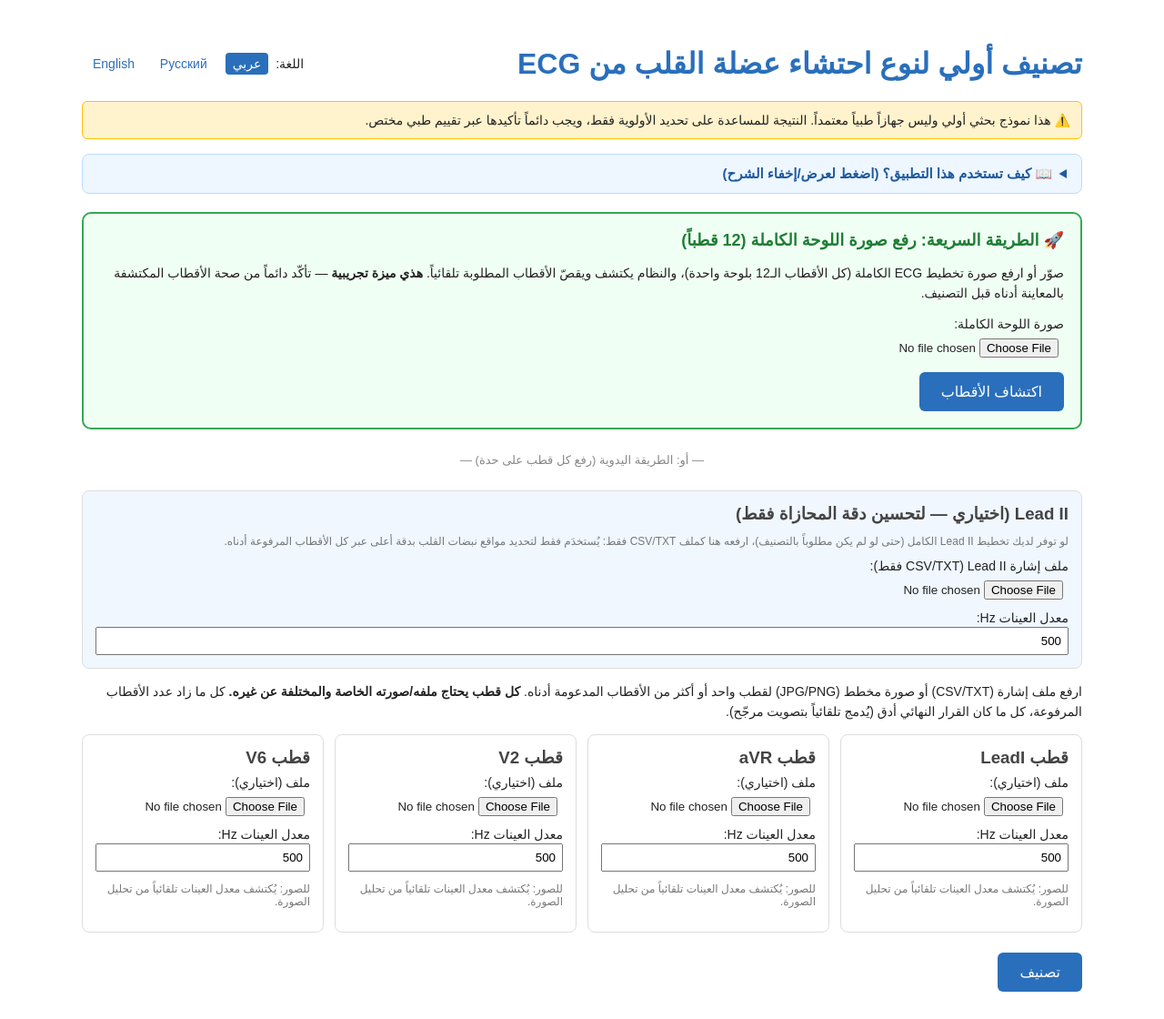
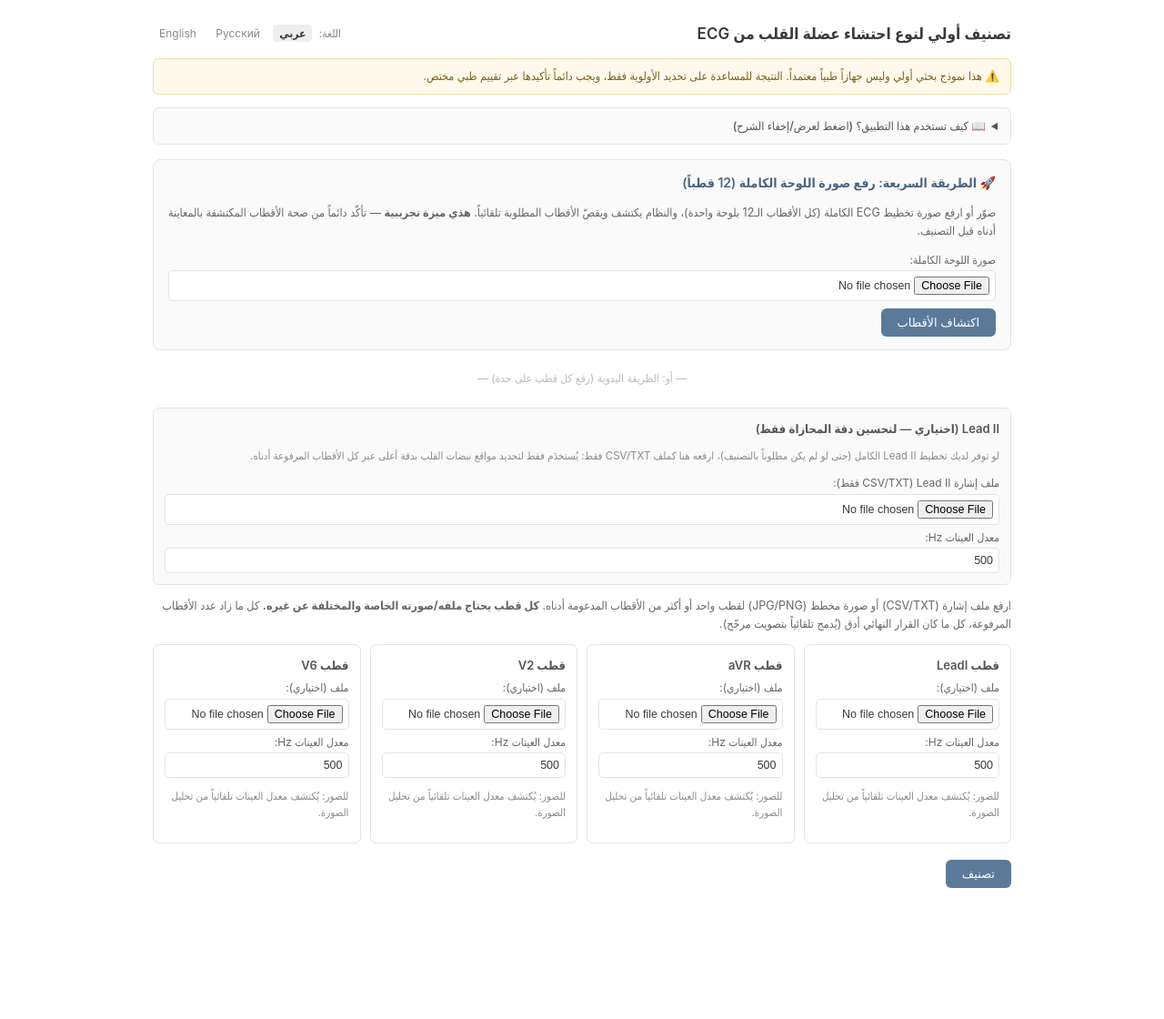
Before and after one commit to husham-eng/ecg-mi-classifier, a Flask app: page / in a window 1280 px wide. Shown: the whole page at 91% size. After the commit the page ends 976 px from the top, so only its background shows below. Run offline with Flask 3, Linux system fonts and the light colour scheme.

Commit message:
Add admin dashboard and minimal design refresh

```diff
--- a/app.py
+++ b/app.py
@@ -15,11 +15,17 @@ app.py — تطبيق الويب الرئيسي
 
 import os
 import io
+import json
+import uuid
 import base64
 import tempfile
+from functools import wraps
+from datetime import datetime, timezone
+
 import cv2
 import numpy as np
-from flask import Flask, request, render_template, jsonify
+from flask import Flask, request, render_template, jsonify, session, redirect, url_for, send_from_directory
+from werkzeug.utils import secure_filename
 
 from ecg_pipeline import (classify_patient, classify_from_image, classify_lead_signal,
                            combine_lead_probabilities, SUPPORTED_LEADS)
@@ -28,6 +34,18 @@ from translations import get_translation, DEFAULT_LANG
 
 app = Flask(__name__)
 app.config["MAX_CONTENT_LENGTH"] = 20 * 1024 * 1024  # 20MB حد أقصى لكل طلب
+
+# ⚠️ لأمان حقيقي: اضبط هذين المتغيّرين كمتغيّرات بيئة على منصة النشر
+# (Render: تبويب Environment)، لا تعتمد على القيم الافتراضية بالإنتاج.
+app.secret_key = os.environ.get("SECRET_KEY", "dev-only-change-me-on-render")
+ADMIN_PASSWORD = os.environ.get("ADMIN_PASSWORD", "changeme123")
+
+# ⚠️ تنبيه مهم: هذا المجلد على قرص مؤقت (Ephemeral) بمعظم منصات الاستضافة
+# المجانية (بما فيها Render Free) — يُمسَح بالكامل عند كل إعادة نشر أو
+# "نوم" الخادم لفترة طويلة. مناسب لمراجعة قصيرة المدى فقط، وليس أرشيفاً
+# دائماً، إلى أن يُضاف تخزين خارجي دائم (قاعدة بيانات/تخزين سحابي).
+LOGS_DIR = os.path.join(os.path.dirname(os.path.abspath(__file__)), "logs")
+os.makedirs(LOGS_DIR, exist_ok=True)
 
 IMAGE_EXTENSIONS = {".png", ".jpg", ".jpeg", ".bmp", ".webp"}
 SIGNAL_EXTENSIONS = {".csv", ".txt"}
@@ -44,6 +62,29 @@ def load_signal_file(file_storage) -> np.ndarray:
         except ValueError:
             continue
     return np.array(values)
+
+
+def log_attempt(kind: str, raw_files: dict[str, tuple[bytes, str]], result: dict) -> str:
+    """
+    يحفظ محاولة (تصنيف أو اكتشاف لوحة) بمجلد logs/ لمراجعتها لاحقاً عبر
+    لوحة التحكم: الملفات المرفوعة كما هي + نتيجة المعالجة كـJSON + وقت
+    الطلب. راجع التنبيه أعلى الملف بخصوص ديمومة هذا التخزين.
+    """
+    timestamp = datetime.now(timezone.utc)
+    attempt_id = timestamp.strftime("%Y%m%d_%H%M%S_") + uuid.uuid4().hex[:6]
+    attempt_dir = os.path.join(LOGS_DIR, attempt_id)
+    os.makedirs(attempt_dir, exist_ok=True)
+
+    for field_name, (content, original_filename) in raw_files.items():
+        safe_name = secure_filename(f"{field_name}_{original_filename}") or f"{field_name}.bin"
+        with open(os.path.join(attempt_dir, safe_name), "wb") as f:
+            f.write(content)
+
+    meta = {"kind": kind, "timestamp": timestamp.isoformat(), "result": result}
+    with open(os.path.join(attempt_dir, "meta.json"), "w", encoding="utf-8") as f:
+        json.dump(meta, f, ensure_ascii=False, indent=2, default=str)
+
+    return attempt_id
 
 
 @app.route("/", methods=["GET"])
@@ -69,14 +110,17 @@ def detect_panel():
     if ext not in IMAGE_EXTENSIONS:
         return jsonify({"error": f"صيغة ملف غير مدعومة لصورة اللوحة الكاملة: {ext}"}), 400
 
+    raw_bytes = file.read()
     with tempfile.NamedTemporaryFile(suffix=ext, delete=False) as tmp:
-        file.save(tmp.name)
+        tmp.write(raw_bytes)
         tmp_path = tmp.name
 
     try:
         detected = detect_panel_leads(tmp_path)
     except Exception as e:
-        return jsonify({"error": f"تعذّر اكتشاف اللوحة — تحقق من أنها صورة تخطيط قياسية واضحة. ({e})"}), 400
+        error_result = {"error": f"تعذّر اكتشاف اللوحة — تحقق من أنها صورة تخطيط قياسية واضحة. ({e})"}
+        log_attempt("detect_panel", {"panel_image": (raw_bytes, file.filename)}, error_result)
+        return jsonify(error_result), 400
     finally:
         os.unlink(tmp_path)
 
@@ -98,7 +142,14 @@ def detect_panel():
         }
 
     if not leads_out:
-        return jsonify({"error": "تعذّر اكتشاف أي قطب مدعوم بهذي الصورة."}), 400
+        error_result = {"error": "تعذّر اكتشاف أي قطب مدعوم بهذي الصورة."}
+        log_attempt("detect_panel", {"panel_image": (raw_bytes, file.filename)}, error_result)
+        return jsonify(error_result), 400
+
+    # نسجّل الصورة الأصلية + ملخّص الثقة لكل قطب (لا الصور المقصوصة base64،
+    # لتوفير المساحة — يمكن استنتاجها لاحقاً من الصورة الأصلية عند الحاجة).
+    log_summary = {"leads_confidence": {k: v["confidence"] for k, v in leads_out.items()}}
+    log_attempt("detect_panel", {"panel_image": (raw_bytes, file.filename)}, log_summary)
 
     return jsonify({"leads": leads_out})
 
@@ -107,6 +158,7 @@ def detect_panel():
 def classify():
     per_lead_results = {}
     errors = {}
+    raw_files_for_log = {}  # {field_name: (raw_bytes, original_filename)}
 
     # قطب Lead II اختياري: لو رُفع، يُستخدم فقط كمرجع محازاة موحّد لمواقع R
     # عبر الأقطاب المُدخَلة كإشارات رقمية (لا يُصنَّف بنفسه، ولا يُطبَّق
@@ -114,10 +166,13 @@ def classify():
     reference_lead_signal = None
     ref_file = request.files.get("file_II")
     if ref_file and ref_file.filename != "":
+        ref_raw_bytes = ref_file.read()
+        raw_files_for_log["II"] = (ref_raw_bytes, ref_file.filename)
         ref_ext = os.path.splitext(ref_file.filename)[1].lower()
         if ref_ext in SIGNAL_EXTENSIONS:
             ref_fs = float(request.form.get("fs_II", 500))
-            ref_raw = load_signal_file(ref_file)
+            ref_raw = np.array([float(x) for x in ref_raw_bytes.decode("utf-8", errors="ignore").splitlines()
+                                 if x.strip().replace(".", "", 1).replace("-", "", 1).isdigit()])
             if len(ref_raw) >= ref_fs:
                 reference_lead_signal = (ref_raw, ref_fs)
             else:
@@ -137,11 +192,13 @@ def classify():
         if not file or file.filename == "":
             continue
 
+        raw_bytes = file.read()
+        raw_files_for_log[lead] = (raw_bytes, file.filename)
         ext = os.path.splitext(file.filename)[1].lower()
 
         if ext in IMAGE_EXTENSIONS:
             with tempfile.NamedTemporaryFile(suffix=ext, delete=False) as tmp:
-                file.save(tmp.name)
+                tmp.write(raw_bytes)
                 tmp_path = tmp.name
             try:
                 result = classify_from_image(tmp_path, lead)
@@ -154,7 +211,14 @@ def classify():
 
         elif ext in SIGNAL_EXTENSIONS:
             fs = float(request.form.get(f"fs_{lead}", 500))
-            raw = load_signal_file(file)
+            values = []
+            for line in raw_bytes.decode("utf-8", errors="ignore").splitlines():
+                cell = line.strip().split(",")[0].split("\t")[0]
+                try:
+                    values.append(float(cell))
+                except ValueError:
+                    continue
+            raw = np.array(values)
             if len(raw) < fs:  # أقل من ثانية واحدة من البيانات
                 errors[lead] = "الإشارة قصيرة جداً (أقل من ثانية واحدة)."
                 continue
@@ -167,7 +231,10 @@ def classify():
             errors[lead] = f"صيغة ملف غير مدعومة: {ext}"
 
     if not per_lead_results:
-        return jsonify({"error": "لم يتم رفع أي قطب صالح.", "details": errors}), 400
+        error_result = {"error": "لم يتم رفع أي قطب صالح.", "details": errors}
+        if raw_files_for_log:
+            log_attempt("classify", raw_files_for_log, error_result)
+        return jsonify(error_result), 400
 
     # دمج فعلي لكل الأقطاب المتوفرة (صور و/أو إشارات معاً) بتصويت مرجّح واحد،
     # بغض النظر عن نوع المصدر لكل قطب — هذا يصلح الفجوة التي كانت تمنع
@@ -176,7 +243,78 @@ def classify():
     if "error" not in result:
         result["reference_lead_alignment_used"] = reference_lead_signal is not None
     result["errors"] = errors
+
+    log_attempt("classify", raw_files_for_log, result)
     return jsonify(result)
+
+
+def login_required(view_func):
+    @wraps(view_func)
+    def wrapper(*args, **kwargs):
+        if not session.get("is_admin"):
+            return redirect(url_for("admin_login"))
+        return view_func(*args, **kwargs)
+    return wrapper
+
+
+@app.route("/admin/login", methods=["GET", "POST"])
+def admin_login():
+    error = None
+    if request.method == "POST":
+        if request.form.get("password") == ADMIN_PASSWORD:
+            session["is_admin"] = True
+            return redirect(url_for("admin_dashboard"))
+        error = "كلمة المرور غير صحيحة."
+    return render_template("admin_login.html", error=error)
+
+
+@app.route("/admin/logout")
+def admin_logout():
+    session.pop("is_admin", None)
+    return redirect(url_for("admin_login"))
+
+
+@app.route("/admin")
+@login_required
+def admin_dashboard():
+    attempts = []
+    if os.path.isdir(LOGS_DIR):
+        for attempt_id in sorted(os.listdir(LOGS_DIR), reverse=True):
+            attempt_dir = os.path.join(LOGS_DIR, attempt_id)
+            meta_path = os.path.join(attempt_dir, "meta.json")
+            if not os.path.isfile(meta_path):
+                continue
+            try:
+                with open(meta_path, encoding="utf-8") as f:
+                    meta = json.load(f)
+            except (json.JSONDecodeError, OSError):
+                continue
+            files = sorted(fn for fn in os.listdir(attempt_dir) if fn != "meta.json")
+            image_files = [fn for fn in files if os.path.splitext(fn)[1].lower() in IMAGE_EXTENSIONS]
+            attempts.append({
+                "id": attempt_id,
+                "kind": meta.get("kind"),
+                "timestamp": meta.get("timestamp"),
+                "result": meta.get("result", {}),
+                "files": files,
+                "image_files": image_files,
+            })
+    return render_template("admin_dashboard.html", attempts=attempts, logs_dir=LOGS_DIR)
+
+
+@app.route("/admin/file/<attempt_id>/<filename>")
+@login_required
+def admin_file(attempt_id, filename):
+    # حماية من Path Traversal: نتحقق أن المعرّف والاسم موجودان حرفياً بقائمة
+    # مجلد logs/ الفعلية قبل تقديم أي ملف.
+    safe_attempt_id = secure_filename(attempt_id)
+    attempt_dir = os.path.join(LOGS_DIR, safe_attempt_id)
+    if not os.path.isdir(attempt_dir):
+        return "غير موجود", 404
+    safe_filename = secure_filename(filename)
+    if safe_filename not in os.listdir(attempt_dir):
+        return "غير موجود", 404
+    return send_from_directory(attempt_dir, safe_filename)
 
 
 @app.route("/health", methods=["GET"])
--- a/templates/index.html
+++ b/templates/index.html
@@ -5,54 +5,83 @@
   <meta name="viewport" content="width=device-width, initial-scale=1.0">
   <title>{{ t.page_title }}</title>
   <style>
-    body { font-family: Arial, sans-serif; max-width: 1100px; margin: 30px auto; padding: 0 20px; color: #222; }
-    h1 { color: #2a6fbb; }
-    .top-bar { display: flex; justify-content: space-between; align-items: center; flex-wrap: wrap; gap: 10px; }
-    .lang-switcher { font-size: 14px; }
-    .lang-switcher a { margin: 0 4px; color: #2a6fbb; text-decoration: none; padding: 4px 8px; border-radius: 4px; }
-    .lang-switcher a.active { background: #2a6fbb; color: white; }
-    .disclaimer { background: #fff3cd; border: 1px solid #ffc107; padding: 12px; border-radius: 6px; margin-bottom: 16px; font-size: 14px; }
-    details.howto { background: #eef6ff; border: 1px solid #bcdcff; border-radius: 8px; padding: 12px 16px; margin-bottom: 20px; }
-    details.howto summary { cursor: pointer; font-weight: bold; color: #1d5a9e; font-size: 15px; }
-    details.howto ul, details.howto ol { margin: 6px 0; padding-inline-start: 22px; }
-    details.howto p { margin: 8px 0; font-size: 14px; line-height: 1.6; }
-    .intro-text { font-size: 14px; line-height: 1.6; }
-    .lead-box { border: 1px solid #ddd; border-radius: 8px; padding: 14px; margin-bottom: 12px; }
-    .lead-box h3 { margin: 0 0 8px 0; color: #444; }
-    label { display: block; margin: 6px 0 2px; font-size: 14px; }
-    input[type=file], input[type=number] { width: 100%; padding: 6px; box-sizing: border-box; }
-    button { background: #2a6fbb; color: white; border: none; padding: 12px 24px; font-size: 16px; border-radius: 6px; cursor: pointer; margin-top: 10px; }
-    button:hover { background: #1d5a9e; }
-    button:disabled { background: #999; cursor: not-allowed; }
-    #result { margin-top: 24px; padding: 16px; border-radius: 8px; background: #f5f5f5; white-space: pre-wrap; font-family: monospace; font-size: 13px; }
-    .hint { color: #777; font-size: 12px; }
+    :root {
+      --text: #3a3a3a;
+      --text-muted: #8a8a8a;
+      --border: #e4e4e4;
+      --bg-soft: #fafafa;
+      --accent: #5b7a99;      /* لون واحد هادئ للتفاعل، لا يُستخدم بإسراف */
+      --accent-hover: #4a6580;
+      --warn-bg: #fff9ec;
+      --warn-border: #f0dca0;
+      --warn-text: #7a6118;
+    }
+    * { box-sizing: border-box; }
+    body {
+      font-family: -apple-system, BlinkMacSystemFont, "Segoe UI", Tahoma, Arial, sans-serif;
+      max-width: 980px; margin: 24px auto; padding: 0 18px;
+      color: var(--text); font-size: 13px; line-height: 1.55;
+    }
+    h1 { font-size: 17px; font-weight: 600; color: var(--text); margin: 0; }
+    h2 { font-size: 14px; font-weight: 600; color: var(--text); margin: 0 0 6px 0; }
+    h3 { font-size: 13px; font-weight: 600; color: #555; margin: 0 0 6px 0; }
 
-    .leads-grid {
-      display: grid;
-      grid-template-columns: repeat(auto-fit, minmax(220px, 1fr));
-      gap: 12px;
-      margin-bottom: 12px;
+    .top-bar { display: flex; justify-content: space-between; align-items: center; flex-wrap: wrap; gap: 8px; margin-bottom: 14px; }
+    .lang-switcher { font-size: 12px; color: var(--text-muted); }
+    .lang-switcher a { margin-inline-start: 4px; color: var(--text-muted); text-decoration: none; padding: 2px 7px; border-radius: 4px; }
+    .lang-switcher a.active { background: #eee; color: var(--text); font-weight: 600; }
+
+    /* التحذير الطبي هو الشيء الوحيد اللي نبيه يلفت الانتباه فعلياً */
+    .disclaimer {
+      background: var(--warn-bg); border: 1px solid var(--warn-border); color: var(--warn-text);
+      padding: 9px 12px; border-radius: 6px; margin-bottom: 14px; font-size: 12.5px;
     }
+
+    details.howto { background: var(--bg-soft); border: 1px solid var(--border); border-radius: 7px; padding: 10px 14px; margin-bottom: 16px; }
+    details.howto summary { cursor: pointer; font-weight: 500; color: #555; font-size: 12.5px; }
+    details.howto ul, details.howto ol { margin: 6px 0; padding-inline-start: 20px; }
+    details.howto p { margin: 7px 0; font-size: 12.5px; line-height: 1.6; color: #555; }
+
+    .intro-text { font-size: 12.5px; line-height: 1.6; color: #666; }
+    .hint { color: var(--text-muted); font-size: 11.5px; }
+
+    .lead-box { border: 1px solid var(--border); border-radius: 7px; padding: 12px; margin-bottom: 10px; background: white; }
+    label { display: block; margin: 5px 0 2px; font-size: 12px; color: #666; font-weight: 400; }
+    input[type=file], input[type=number] {
+      width: 100%; padding: 6px; box-sizing: border-box; border: 1px solid var(--border);
+      border-radius: 5px; font-size: 12.5px; color: var(--text); background: white;
+    }
+
+    button {
+      background: var(--accent); color: white; border: none; padding: 8px 18px;
+      font-size: 13px; font-weight: 500; border-radius: 6px; cursor: pointer; margin-top: 8px;
+    }
+    button:hover { background: var(--accent-hover); }
+    button:disabled { background: #ccc; cursor: not-allowed; }
+
+    #result {
+      margin-top: 18px; padding: 14px; border-radius: 7px; background: var(--bg-soft);
+      border: 1px solid var(--border); white-space: pre-wrap; font-family: ui-monospace, monospace;
+      font-size: 12px; color: #444;
+    }
+
+    .leads-grid { display: grid; grid-template-columns: repeat(auto-fit, minmax(210px, 1fr)); gap: 10px; margin-bottom: 10px; }
     .leads-grid .lead-box { margin-bottom: 0; }
 
-    .panel-section { background: #f0fff4; border: 2px solid #34a853; border-radius: 10px; padding: 18px; margin-bottom: 24px; }
-    .panel-section h2 { margin: 0 0 8px 0; color: #1e7e34; font-size: 18px; }
-    .panel-section p { font-size: 14px; line-height: 1.6; }
+    /* قسم الرفع السريع: حدود هادئة بدل الأخضر الصارخ، مع لمسة لون خفيفة فقط بالعنوان */
+    .panel-section { background: var(--bg-soft); border: 1px solid var(--border); border-radius: 8px; padding: 14px 16px; margin-bottom: 18px; }
+    .panel-section h2 { color: var(--accent-hover); }
+    .panel-section p { font-size: 12.5px; line-height: 1.6; color: #666; }
 
-    .detected-grid {
-      display: grid;
-      grid-template-columns: repeat(auto-fit, minmax(200px, 1fr));
-      gap: 12px;
-      margin: 14px 0;
-    }
-    .detected-card { border: 1px solid #ccc; border-radius: 8px; padding: 8px; background: white; text-align: center; }
-    .detected-card img { max-width: 100%; border: 1px solid #eee; border-radius: 4px; }
-    .detected-card h4 { margin: 6px 0 2px 0; }
-    .confidence-badge { font-size: 12px; display: block; margin-top: 4px; }
-    .confidence-confirmed { color: #1e7e34; }
-    .confidence-weak, .confidence-not_found { color: #b8860b; }
+    .detected-grid { display: grid; grid-template-columns: repeat(auto-fit, minmax(190px, 1fr)); gap: 10px; margin: 12px 0; }
+    .detected-card { border: 1px solid var(--border); border-radius: 7px; padding: 7px; background: white; text-align: center; }
+    .detected-card img { max-width: 100%; border: 1px solid var(--border); border-radius: 4px; }
+    .detected-card h4 { margin: 5px 0 2px 0; font-size: 12px; font-weight: 600; color: #555; }
+    .confidence-badge { font-size: 11px; display: block; margin-top: 3px; }
+    .confidence-confirmed { color: #5c8a5f; }
+    .confidence-weak, .confidence-not_found { color: #b08a3e; }
 
-    .section-divider { text-align: center; color: #888; font-size: 13px; margin: 26px 0; }
+    .section-divider { text-align: center; color: #bbb; font-size: 12px; margin: 22px 0; }
   </style>
 </head>
 <body>
@@ -82,7 +111,7 @@
     <input type="file" id="panelImageInput" accept="image/png,image/jpeg,image/jpg,image/webp" capture="environment">
     <button type="button" id="detectPanelBtn">{{ t.panel_detect_button }}</button>
 
-    <div id="panelDetectStatus" style="display:none; margin-top:10px; font-size:14px;"></div>
+    <div id="panelDetectStatus" style="display:none; margin-top:8px; font-size:12.5px; color:#777;"></div>
 
     <div id="detectedLeadsContainer" style="display:none;">
       <p class="hint">{{ t.panel_review_note }}</p>
@@ -95,7 +124,7 @@
 
   <!-- ============== النموذج اليدوي الحالي (لكل قطب على حدة) ============== -->
   <form id="ecgForm">
-    <div class="lead-box" style="background:#f0f7ff;">
+    <div class="lead-box" style="background:var(--bg-soft);">
       <h3>{{ t.lead_ii_title }}</h3>
       <p class="hint">{{ t.lead_ii_desc }}</p>
       <label>{{ t.lead_ii_file_label }}</label>
```
Also changed, not shown: templates/admin_dashboard.html (added, +101 -0 lines), templates/admin_login.html (added, +39 -0 lines), README.md, 1 other file.
